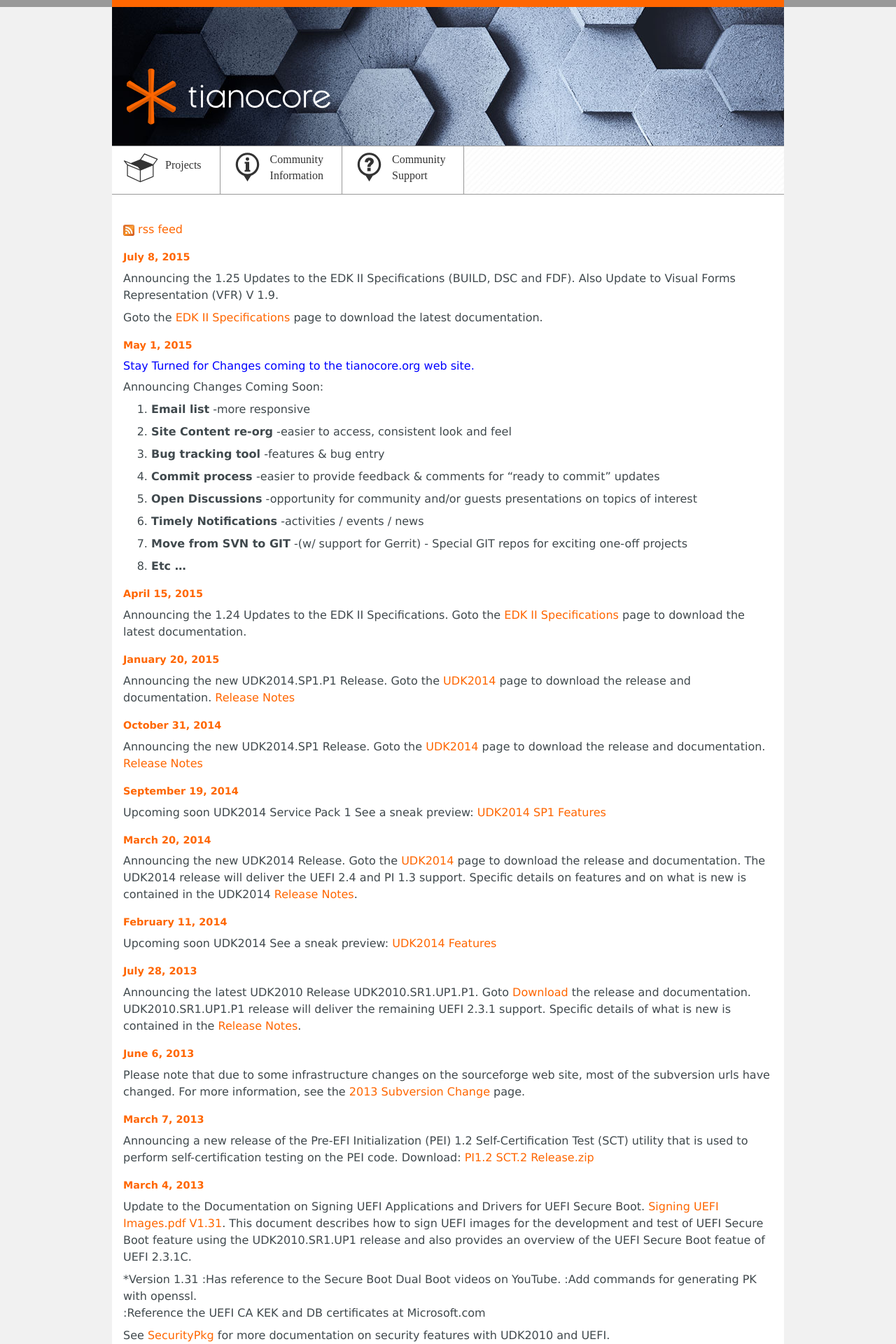
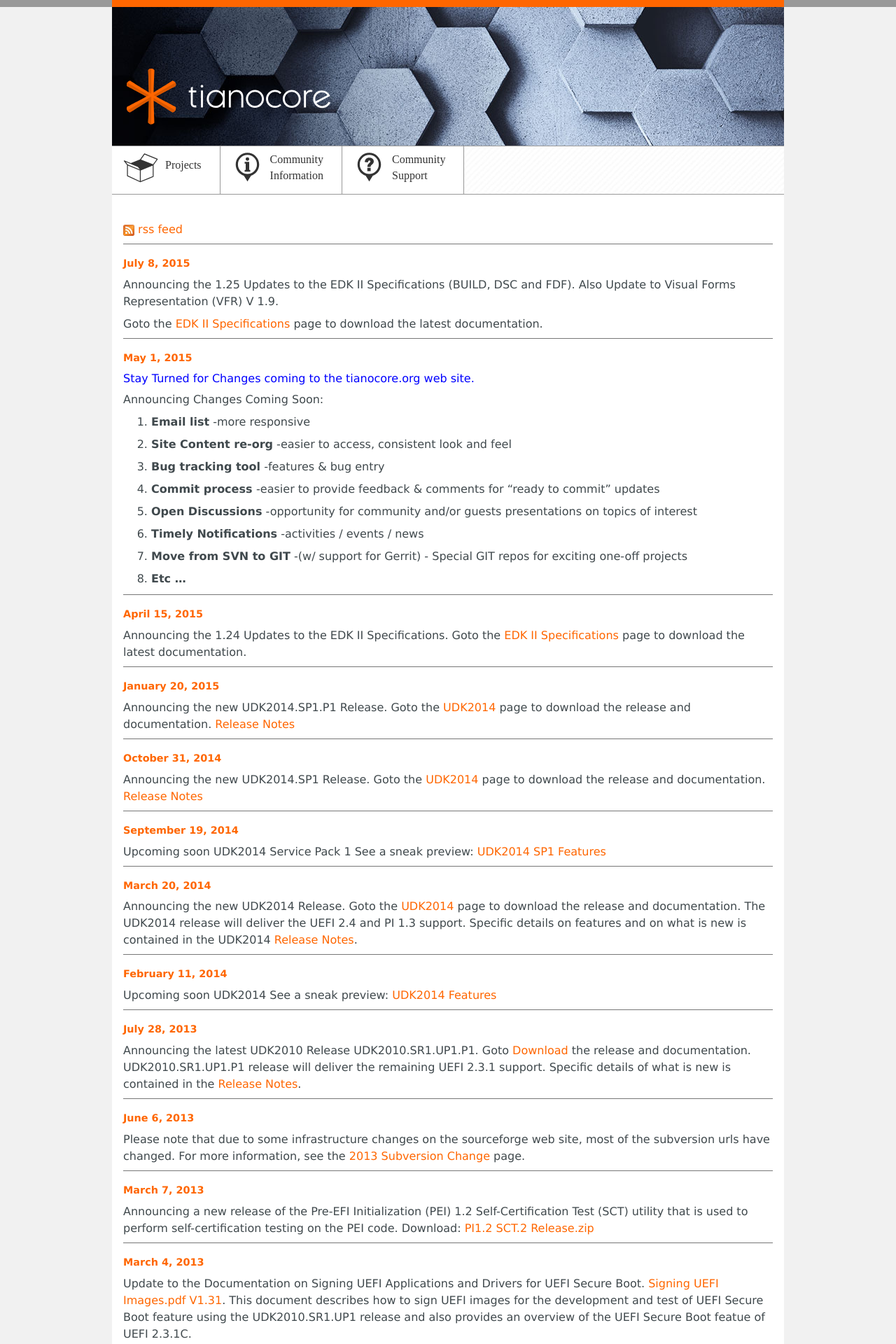
Before and after one commit to tianocore/tianocore.github.io, a Jekyll site: the page built from news/index.md, in a window 1280 px wide. Shown: the top 1920 px of the page at 70% size. Built offline with Jekyll 4.4.1, drawn with Linux system fonts in a browser that asks for light colours; nearby versions of some CDN libraries.

Commit message:
Separate news items on news page
Signed-off-by: Jordan Justen <jljusten@gmail.com>

```diff
--- a/css/main.css
+++ b/css/main.css
@@ -71,6 +71,13 @@ div.main-page.news ul li {
 
 div.main-page.news ul li a {
     font-weight: bold;
+}
+
+div.news-page.news-item {
+    border-top: 1px solid #777777;
+    width: 100%;
+    padding: 0;
+    margin: 0;
 }
 
 #content {
--- a/news/index.md
+++ b/news/index.md
@@ -8,6 +8,8 @@ title: News
 <a href="feed.xml">rss feed</a>
 
 {% for post in site.posts %}
+<div class="news-page news-item"></div>
+
 ###[{{ post.date | date: "%B %-d, %Y" }}]({{baseurl}}{{ post.url }})
 {{ post.content }}
 {% endfor %}
```
